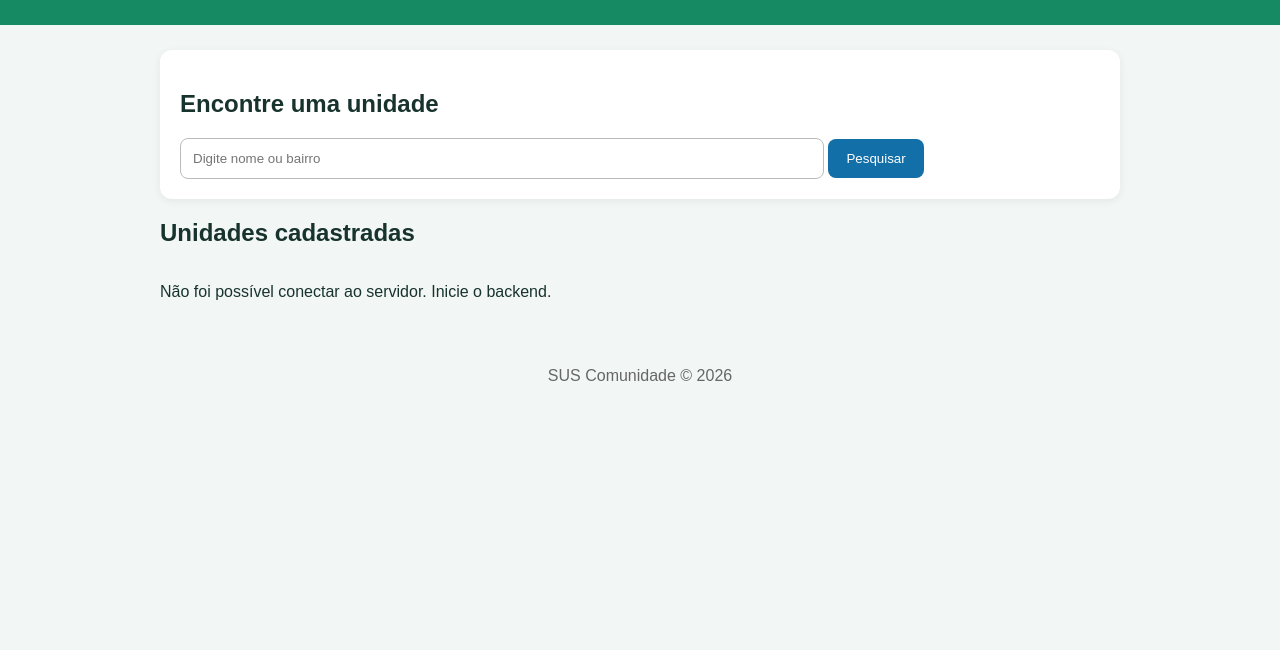
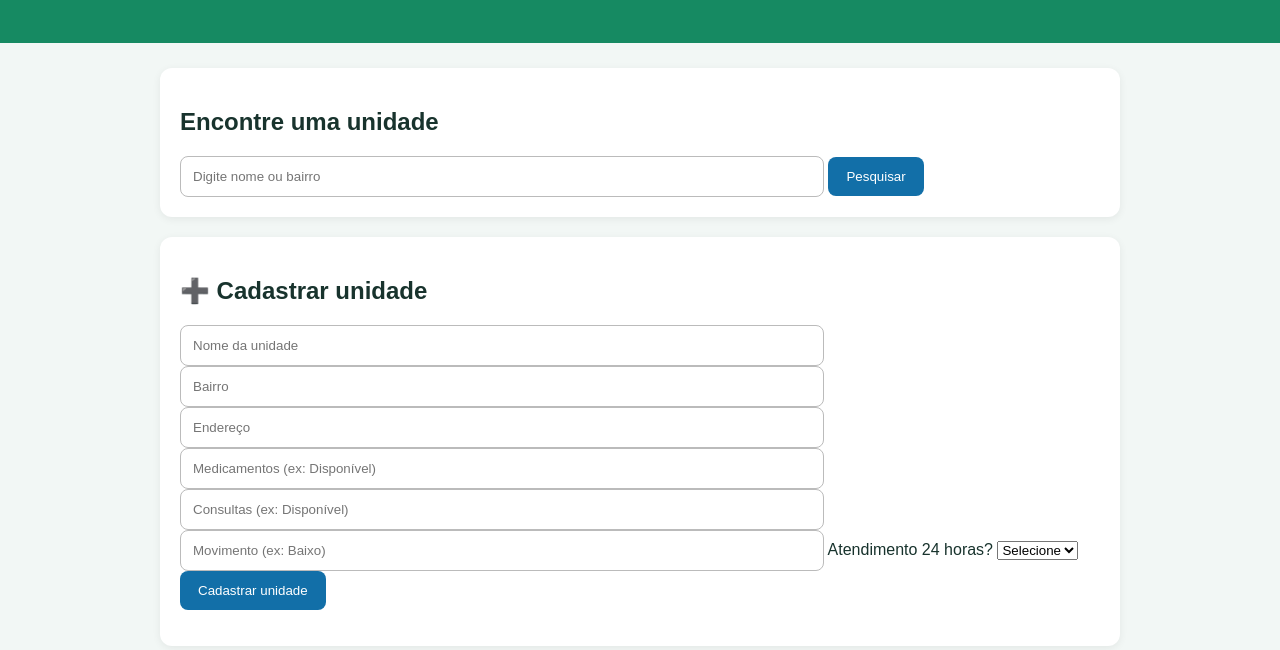
Before and after one commit to LyssMotta/sus_comunidade, a plain HTML site: page frontend/index.html in a window 1280 px wide. Shown: the part 150-800 px from the top of the page. Drawn offline with Linux system fonts and the light colour scheme; no server answers.

Commit message:
feat: adiciona formulario de cadastro de unidade

````diff
--- a/backend/package.json
+++ b/backend/package.json
@@ -1,14 +1,12 @@
 {
   "name": "sus-comunidade-backend",
   "version": "1.0.0",
-
   "scripts": {
     "dev": "node server.js"
   },
-
   "dependencies": {
     "cors": "^2.8.6",
     "express": "^5.2.1",
-    "mysql2": "^3.15.0"
+    "mysql2": "^3.24.5"
   }
 }
--- a/frontend/index.html
+++ b/frontend/index.html
@@ -1,3 +1,4 @@
+```html
 <!DOCTYPE html>
 <html lang="pt-BR">
 
@@ -16,19 +17,93 @@
 </header>
 
 <main>
+
     <section class="card">
         <h2>Encontre uma unidade</h2>
+
         <input id="busca" type="text" placeholder="Digite nome ou bairro">
+
         <button onclick="buscar()">Pesquisar</button>
     </section>
 
+
+    <section class="card">
+        <h2>➕ Cadastrar unidade</h2>
+
+        <form id="formUnidade">
+
+            <input
+                id="nome"
+                type="text"
+                placeholder="Nome da unidade"
+                required
+            >
+
+            <input
+                id="bairro"
+                type="text"
+                placeholder="Bairro"
+                required
+            >
+
+            <input
+                id="endereco"
+                type="text"
+                placeholder="Endereço"
+                required
+            >
+
+            <input
+                id="medicamentos"
+                type="text"
+                placeholder="Medicamentos (ex: Disponível)"
+                required
+            >
+
+            <input
+                id="consultas"
+                type="text"
+                placeholder="Consultas (ex: Disponível)"
+                required
+            >
+
+            <input
+                id="movimento"
+                type="text"
+                placeholder="Movimento (ex: Baixo)"
+                required
+            >
+
+            <label for="atende_24h">
+                Atendimento 24 horas?
+            </label>
+
+            <select id="atende_24h" required>
+                <option value="">Selecione</option>
+                <option value="1">Sim</option>
+                <option value="0">Não</option>
+            </select>
+
+            <button type="submit">
+                Cadastrar unidade
+            </button>
+
+        </form>
+    </section>
+
+
     <section>
         <h2>Unidades cadastradas</h2>
+
         <div id="lista" class="grid"></div>
     </section>
+
 </main>
 
 <footer>SUS Comunidade © 2026</footer>
+
 <script src="js/index.js"></script>
+
 </body>
 </html>
+```
--- a/frontend/style.css
+++ b/frontend/style.css
@@ -9,6 +9,7 @@ body {
     color: #18332d;
 }
 /* ===CABEÇALHO==== */
+
 
 header {
     background: #168a62;
````
Also changed, not shown: backend/test-db.js (added, +15 -0 lines), 3 other files.
